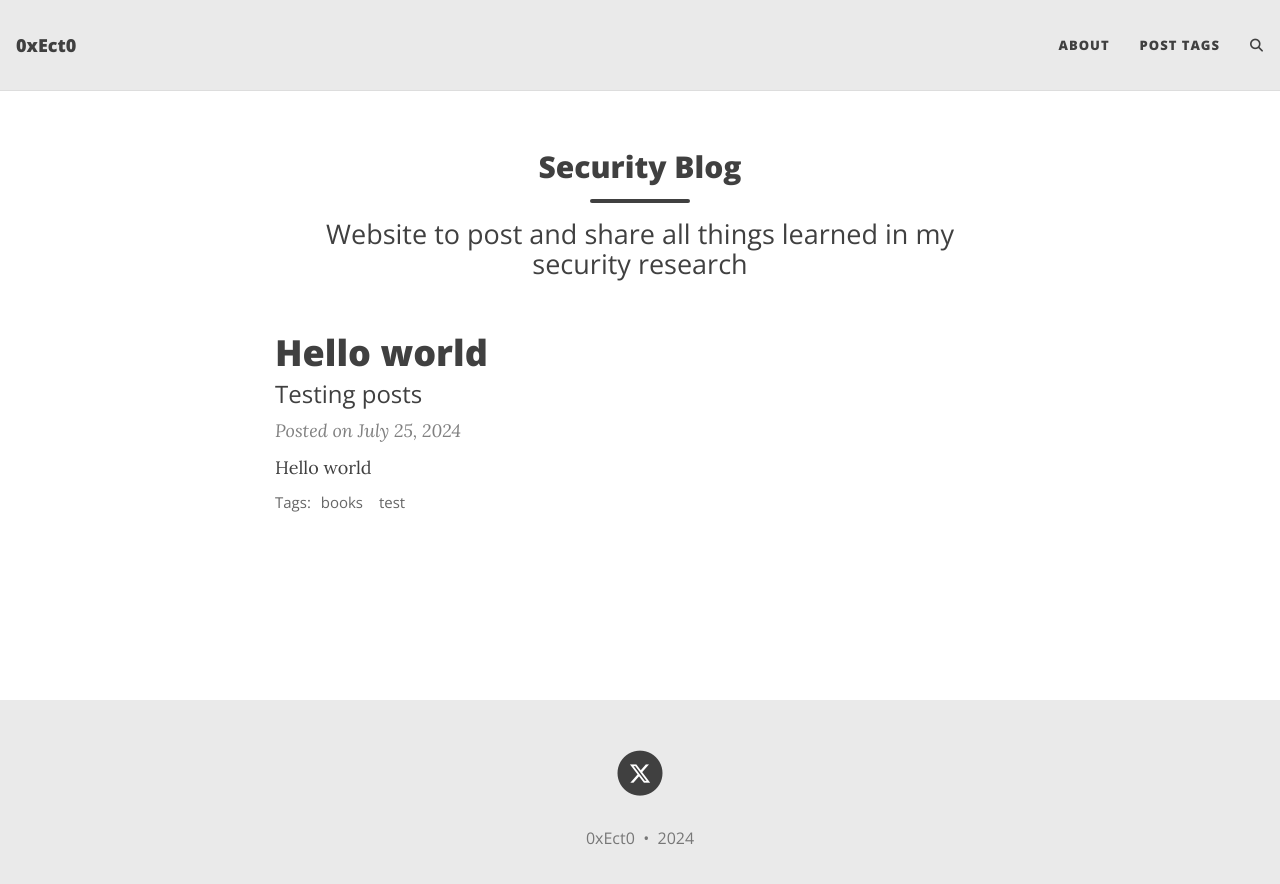
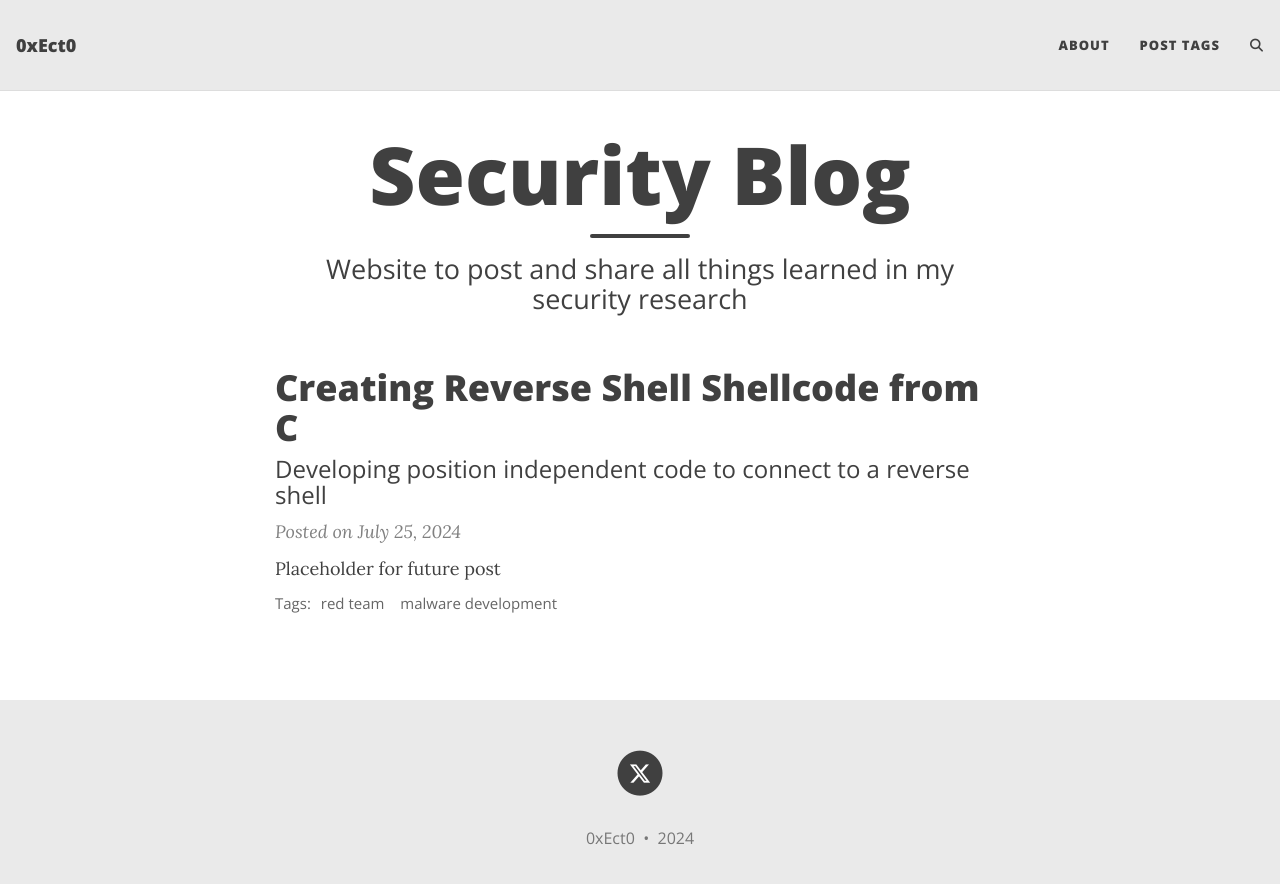
Before and after one commit to 0xEct0/0xEct0.github.io, a Jekyll site: the page built from index.html, in a window 1280 px wide. Shown: the top 884 px of the page. Built offline with Jekyll 4.4.1, drawn with Linux system fonts in a browser that asks for light colours; the list of posts is cut into pages by our own code; comment, search, counter and statistics services are not loaded.

Commit message:
changed files

```diff
--- a/_includes/header.html
+++ b/_includes/header.html
@@ -23,7 +23,7 @@
     <div class="row">
       <div class="col-xl-8 offset-xl-2 col-lg-10 offset-lg-1">
         <div class="{{ include.type }}-heading">
-          <h2>{% if page.title %}{{ page.title | strip_html }}{% else %}<br/>{% endif %}</h2>
+          <h1>{% if page.title %}{{ page.title | strip_html }}{% else %}<br/>{% endif %}</h1>
           {% if page.subtitle %}
             {% if include.type == "page" %}
               <hr class="small">
--- a/_posts/2024-07-25-hello-world.md
+++ /dev/null
@@ -1,8 +0,0 @@
----
-layout: post
-title: Hello world
-subtitle: Testing posts
-tags: [books, test]
----
-
-Hello world
--- /dev/null
+++ b/_posts/2024-07-25-reverse-shell-shellcode.md
@@ -0,0 +1,8 @@
+---
+layout: post
+title: Creating Reverse Shell Shellcode from C
+subtitle: Developing position independent code to connect to a reverse shell
+tags: [red team, malware development]
+---
+
+Placeholder for future post
```
Also changed, not shown: screenshot.png (deleted).
